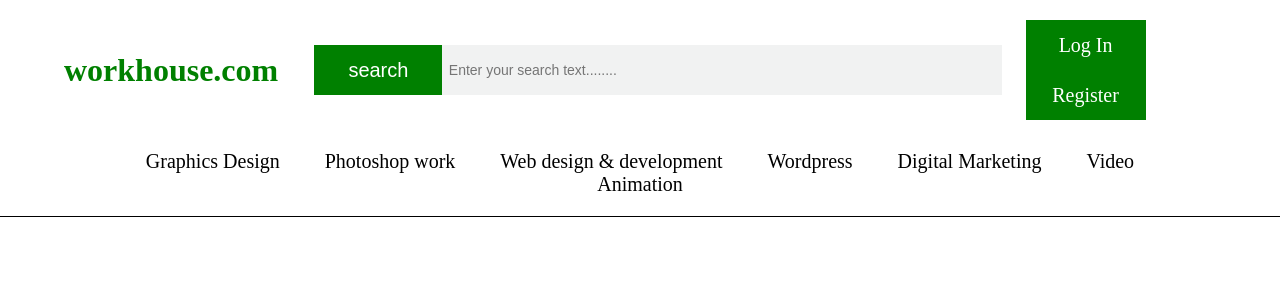
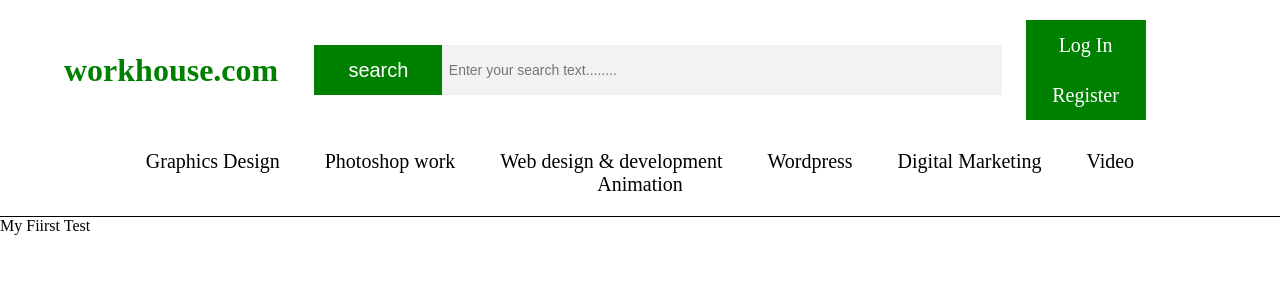
Before and after one commit to Mitun-Tripura/workhouse, a PHP site: page / in a window 1280 px wide. Shown: the top 300 px of the page. Run offline with PHP 8.4, Linux system fonts and the light colour scheme.

Commit message:
secon  terdm

```diff
--- a/index.php
+++ b/index.php
@@ -1 +1,2 @@
 <?php include 'inc/header.php'; ?>
+<div> My Fiirst Test</div>
```
Also changed, not shown: clientpanel/job.php (added).
